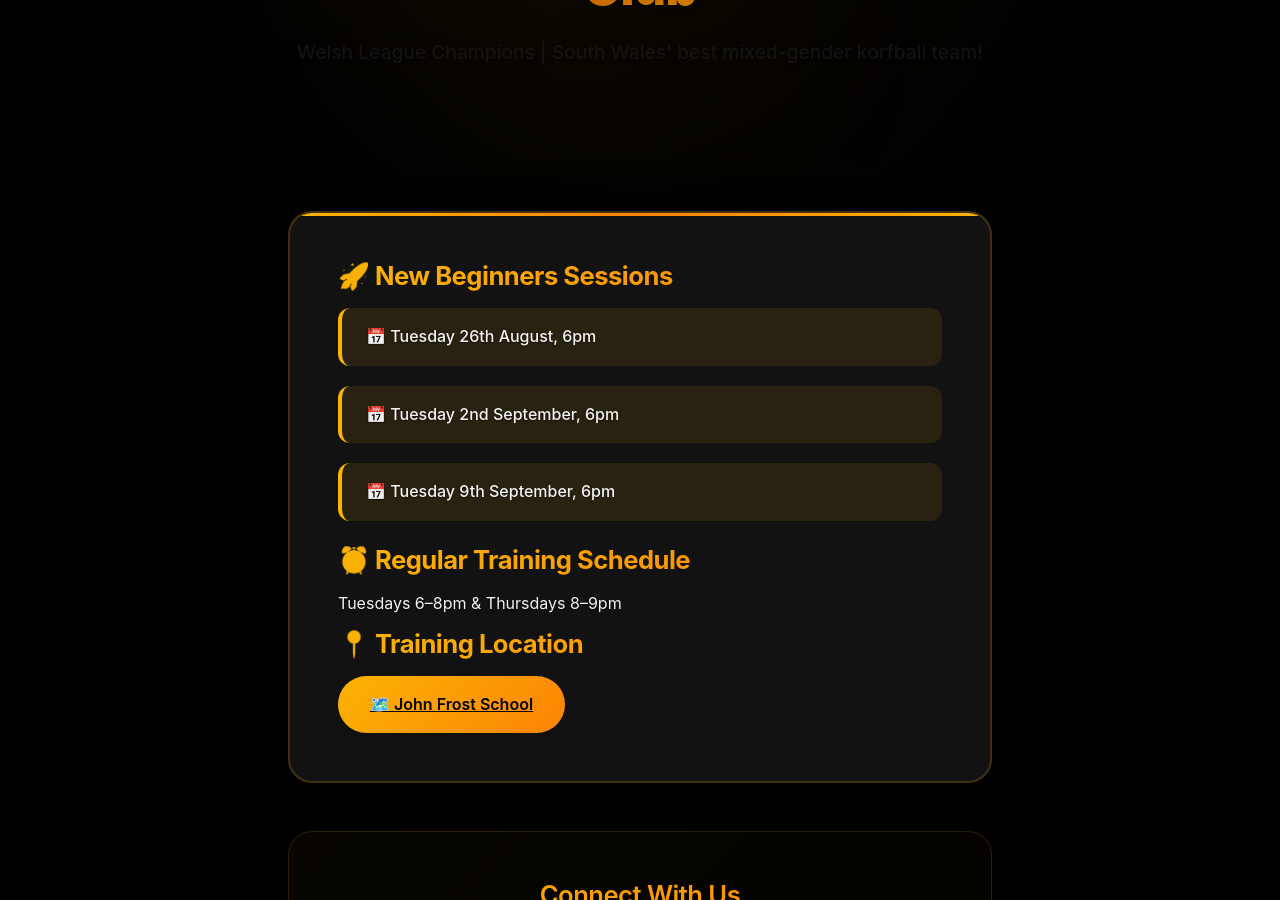
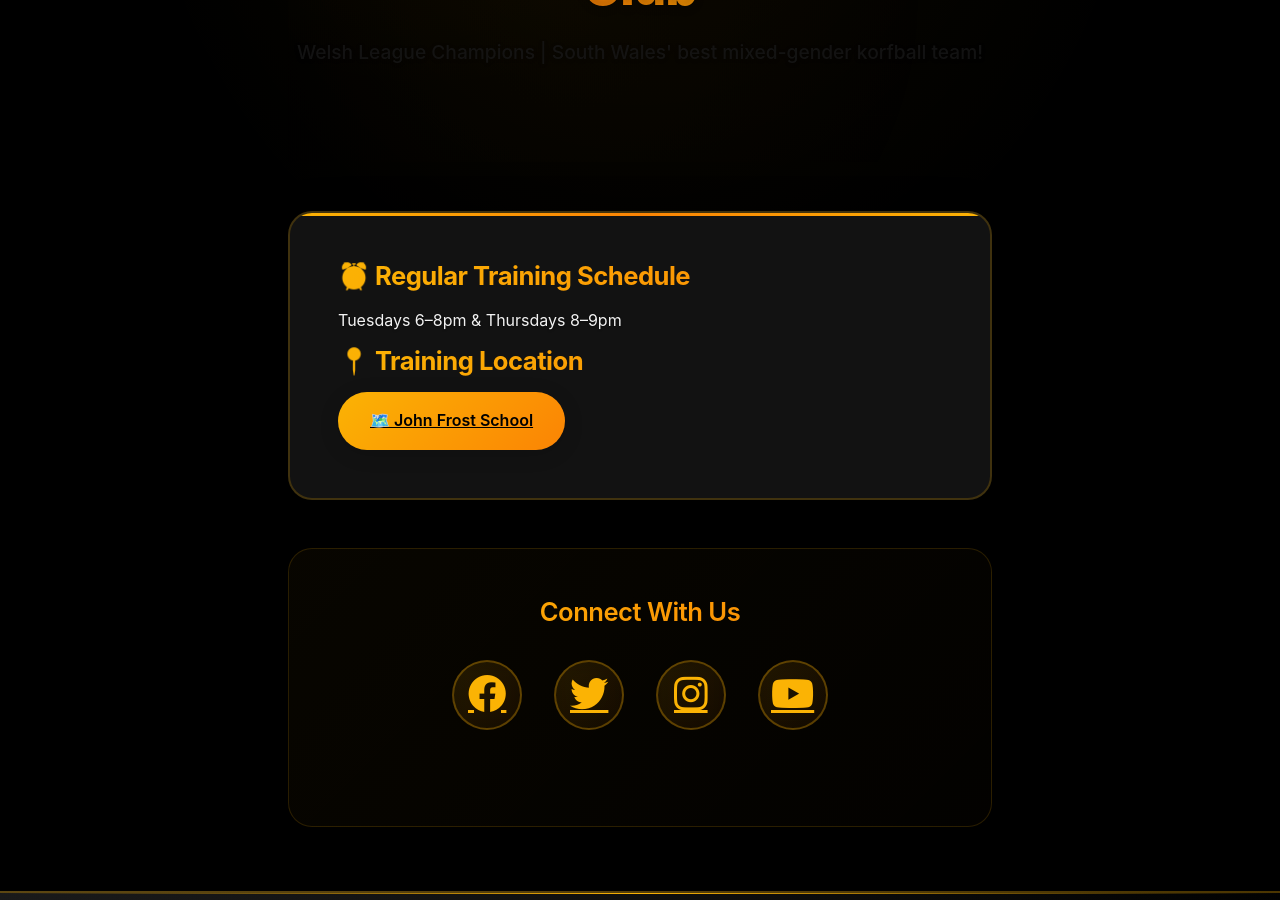
Before and after one commit to darthvader666uk/newportcenturions.co.uk, a Jekyll site: the page built from index.md, in a window 1280 px wide and 900 px high, scrolled down 781 px. Built offline with Jekyll 4.4.1, drawn with Linux system fonts in a browser that asks for light colours.

Commit message:
Updated website

```diff
--- a/index.md
+++ b/index.md
@@ -65,12 +65,6 @@ keywords: korfball, newport korfball, welsh korfball, mixed gender sport, korfba
 
     <div class="content-grid">
         <section class="training-info glass-morphism">
-          <h2>🚀 New Beginners Sessions</h2>
-          <ul>
-            <li>📅 Tuesday 26th August, 6pm</li>
-            <li>📅 Tuesday 2nd September, 6pm</li>
-            <li>📅 Tuesday 9th September, 6pm</li>
-          </ul>
           <h3>⏰ Regular Training Schedule</h3>
           <p>Tuesdays 6–8pm &amp; Thursdays 8–9pm</p>
           <h3>📍 Training Location</h3>
```
Also changed, not shown: .github/workflows/minify-css.yml (added), 1 other file.
